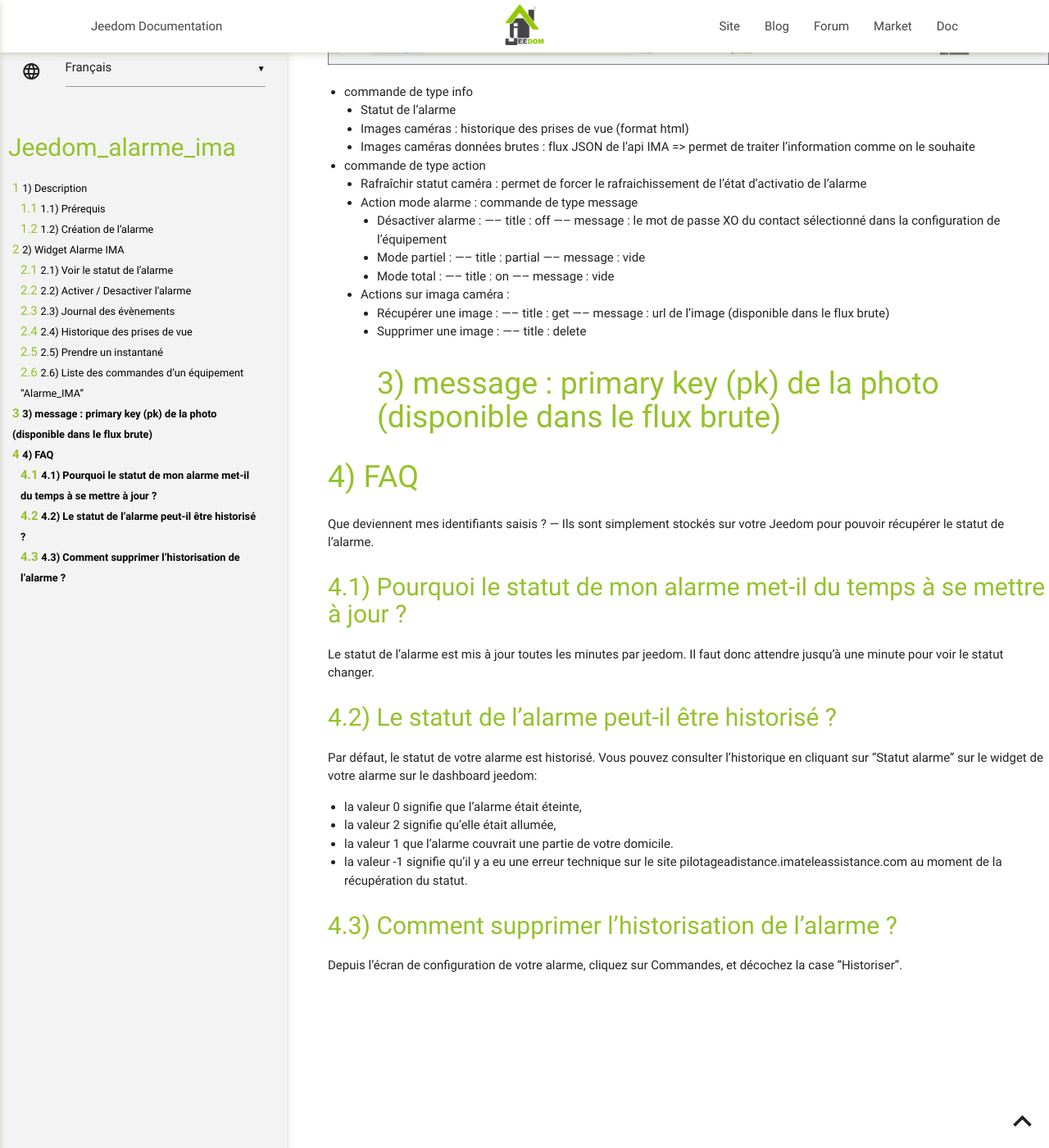
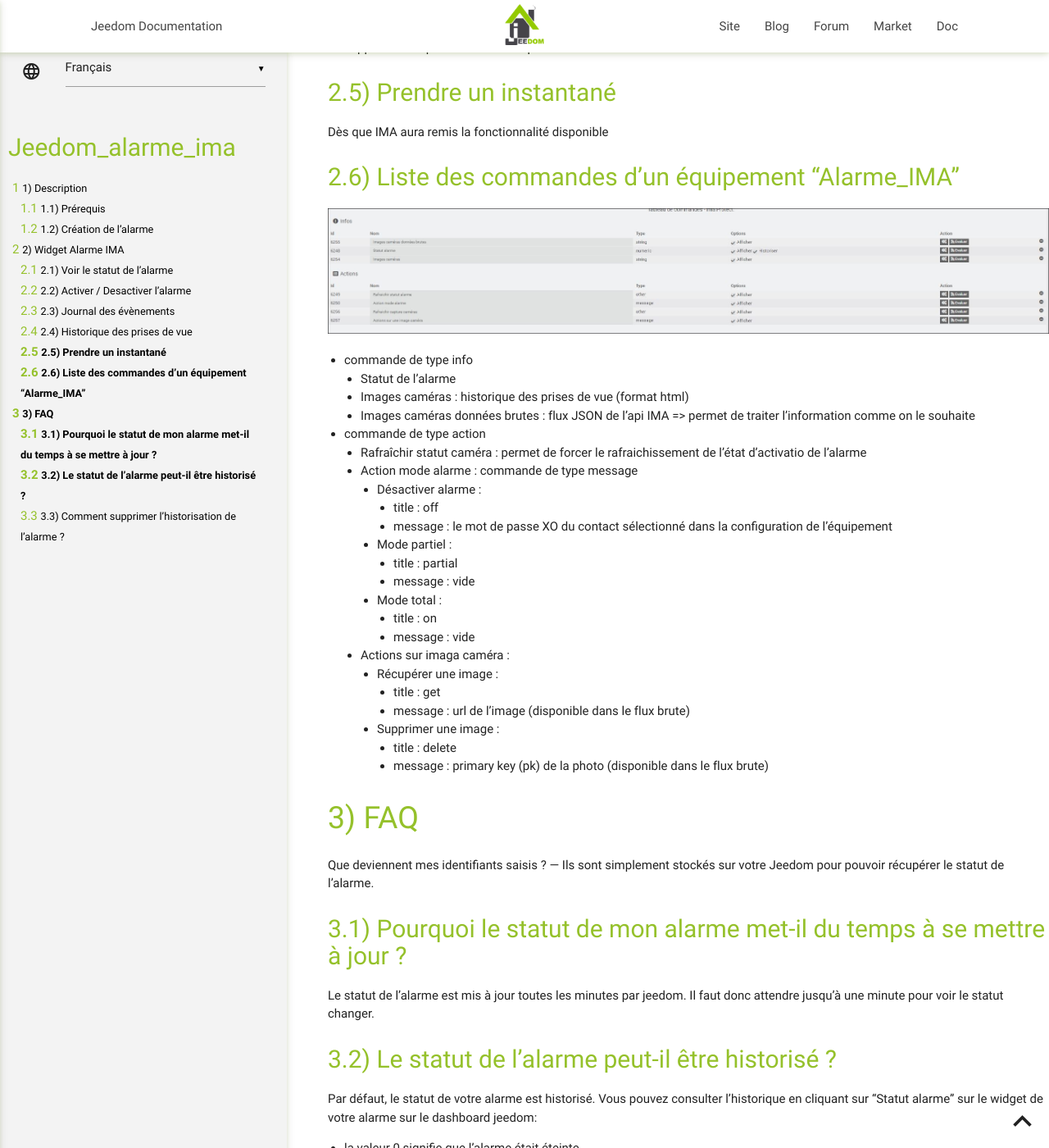
Before and after one commit to lplancke/jeedom_alarme_IMA, a Jekyll site: the page built from docs/fr_FR/index.md, in a window 1280 px wide and 1400 px high, scrolled down 3767 px. Shown: the whole window at 82% size. Built offline with Jekyll 4.4.1, drawn with Linux system fonts in a browser that asks for light colours; our own code applies the rules of GitHub Pages for plain Markdown files; some of the changed text lies outside the part shown.

Commit message:
Update index.md

```diff
--- a/docs/fr_FR/index.md
+++ b/docs/fr_FR/index.md
@@ -73,6 +73,9 @@ Cliquez maintenant sur Accueil > Dashboard : un nouveau widget apparaît, qui re
 Activer / Desactiver l'alarme
 ---
 
+
+![alt text](../images/Alarme_IMA_Widget_change_status.JPG "Modifier état activation de l'alarme")
+
 Journal des évènements
 ---
 Dès que IMA aura remis la fonctionnalité disponible
@@ -108,22 +111,22 @@ Liste des commandes d'un équipement "Alarme_IMA"
 	* Rafraîchir statut caméra : permet de forcer le rafraichissement de l'état d'activatio de l'alarme
 	* Action mode alarme : commande de type message
 		* Désactiver alarme :
------ title : off
------ message : le mot de passe XO du contact sélectionné dans la configuration de l'équipement
+			* title : off
+			* message : le mot de passe XO du contact sélectionné dans la configuration de l'équipement
 		* Mode partiel :
------ title : partial
------ message : vide
+			* title : partial
+			* message : vide
 		* Mode total :
------ title : on
------ message : vide
+			* title : on
+			* message : vide
 
 	* Actions sur imaga caméra :
 		* Récupérer une image :
------ title : get
------ message : url de l'image (disponible dans le flux brute)
+			* title : get
+			* message : url de l'image (disponible dans le flux brute)
 		* Supprimer une image :
------ title : delete
-# message : primary key (pk) de la photo (disponible dans le flux brute)
+			* title : delete
+			* message : primary key (pk) de la photo (disponible dans le flux brute)
 
 
 
```
